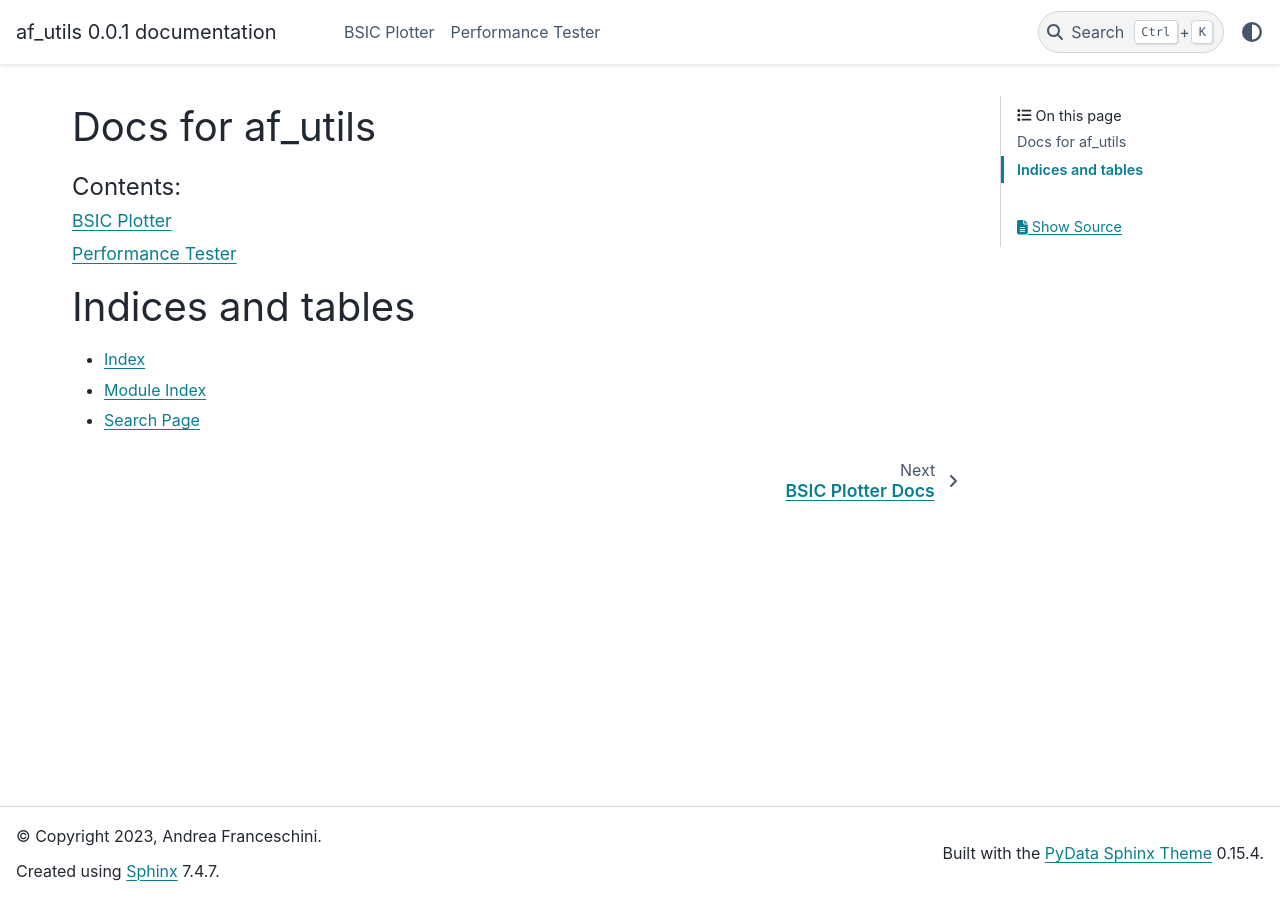
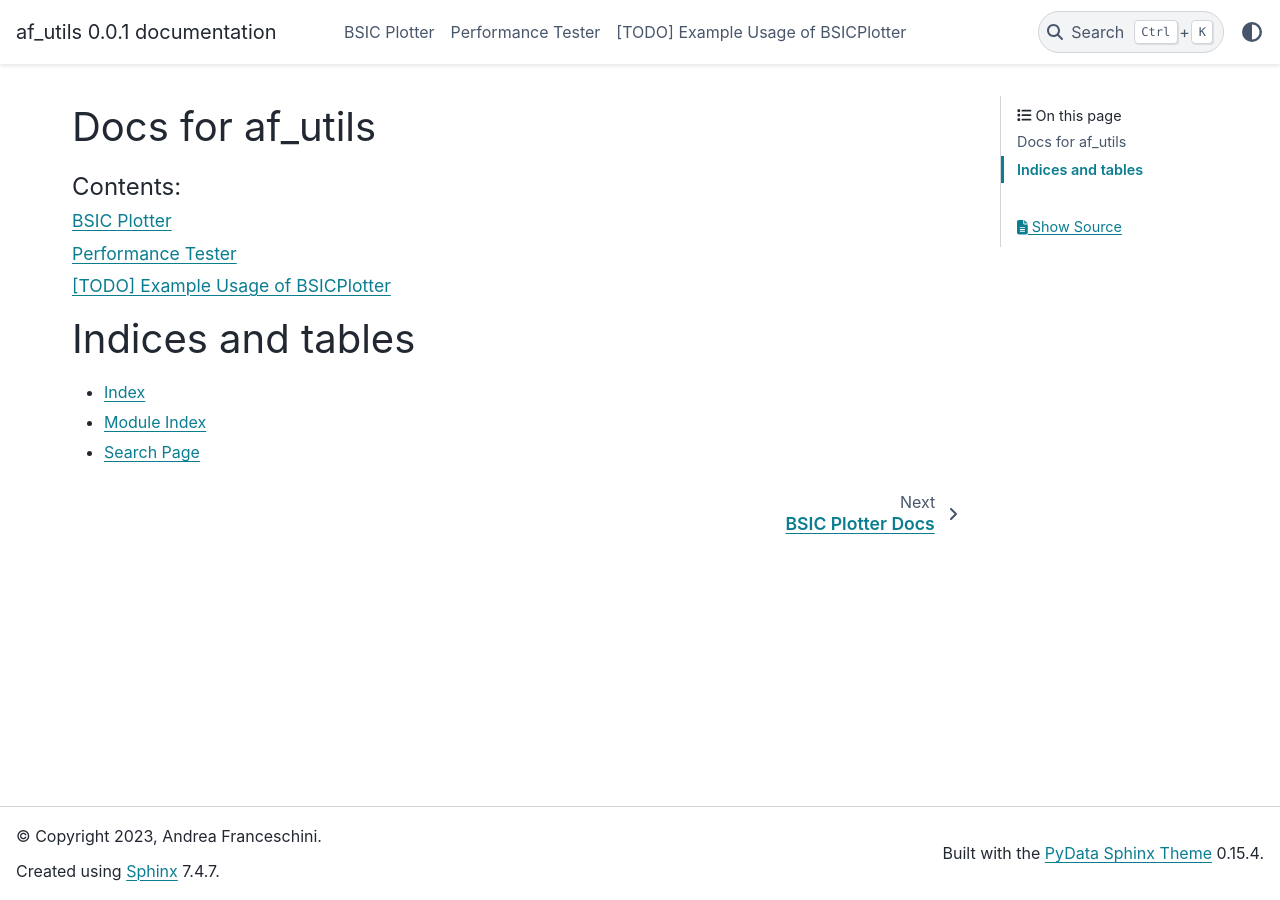
Before and after one commit to NotFrancee/af_utils, a Sphinx documentation site: the page built from docs/source/index.rst, in a window 1280 px wide. Built offline with Sphinx 7.4.7 and the PyData theme 0.15.4, drawn with Linux system fonts in a browser that asks for light colours.

Commit message:
Add BSIC Plotter example usage notebook and update Sphinx extensions.

```diff
--- a/docs/source/bsicplotter.rst
+++ b/docs/source/bsicplotter.rst
@@ -3,3 +3,8 @@
 
 .. automodule:: bsicplotter
    :members:
+
+Example Usage
+-------------
+
+For the example usage refer to the notebook.
--- a/docs/source/conf.py
+++ b/docs/source/conf.py
@@ -20,9 +20,7 @@
 print(os.path.abspath("../../src"))
 sys.path.insert(0, os.path.abspath("../../src"))
 
-extensions = [
-    "sphinx.ext.autodoc",
-]
+extensions = ["sphinx.ext.autodoc", "nbsphinx"]
 
 templates_path = ["_templates"]
 exclude_patterns = []
--- a/docs/source/index.rst
+++ b/docs/source/index.rst
@@ -12,6 +12,7 @@
 
    BSIC Plotter <bsicplotter>
    Performance Tester <performancetest>
+   notebooks/exampleusage.ipynb
 
 Indices and tables
 ==================
```
Also changed, not shown: docs/source/notebooks/exampleusage.ipynb (added).
